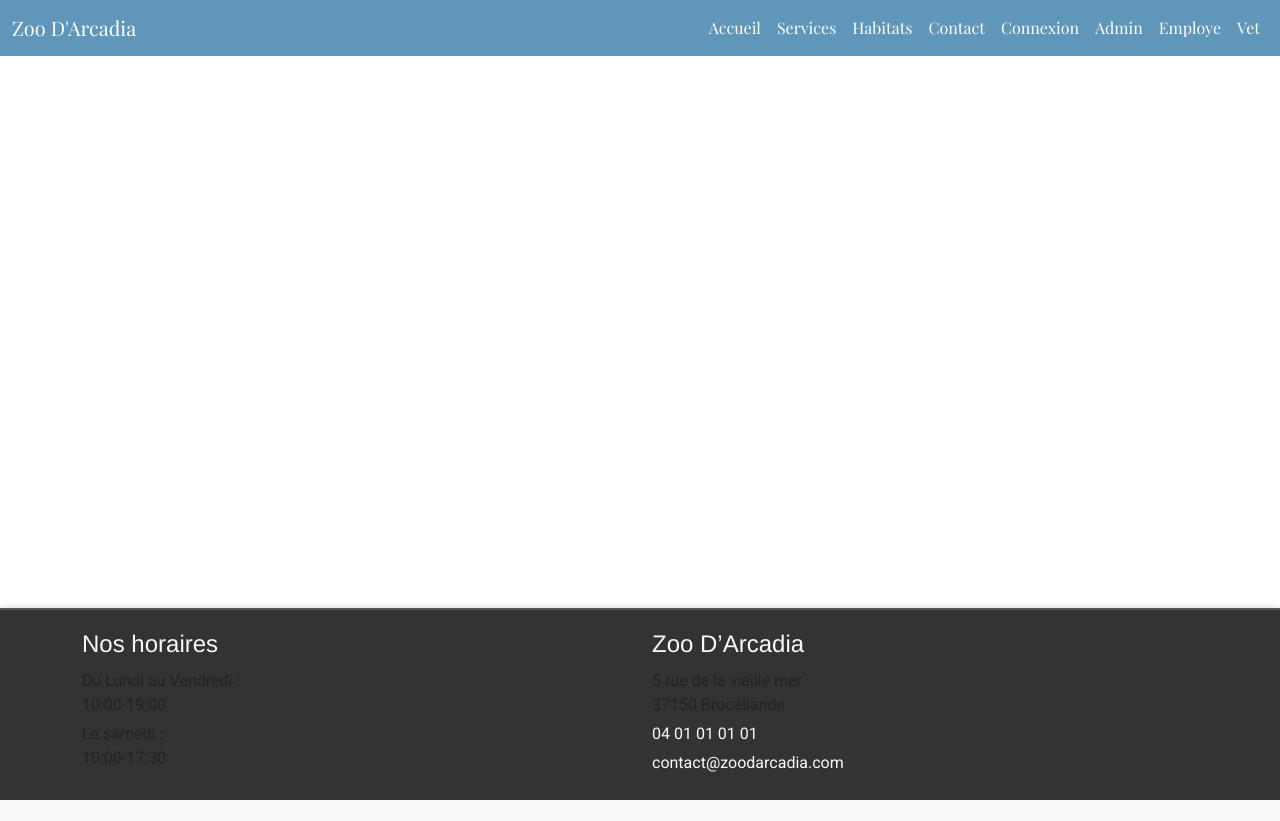
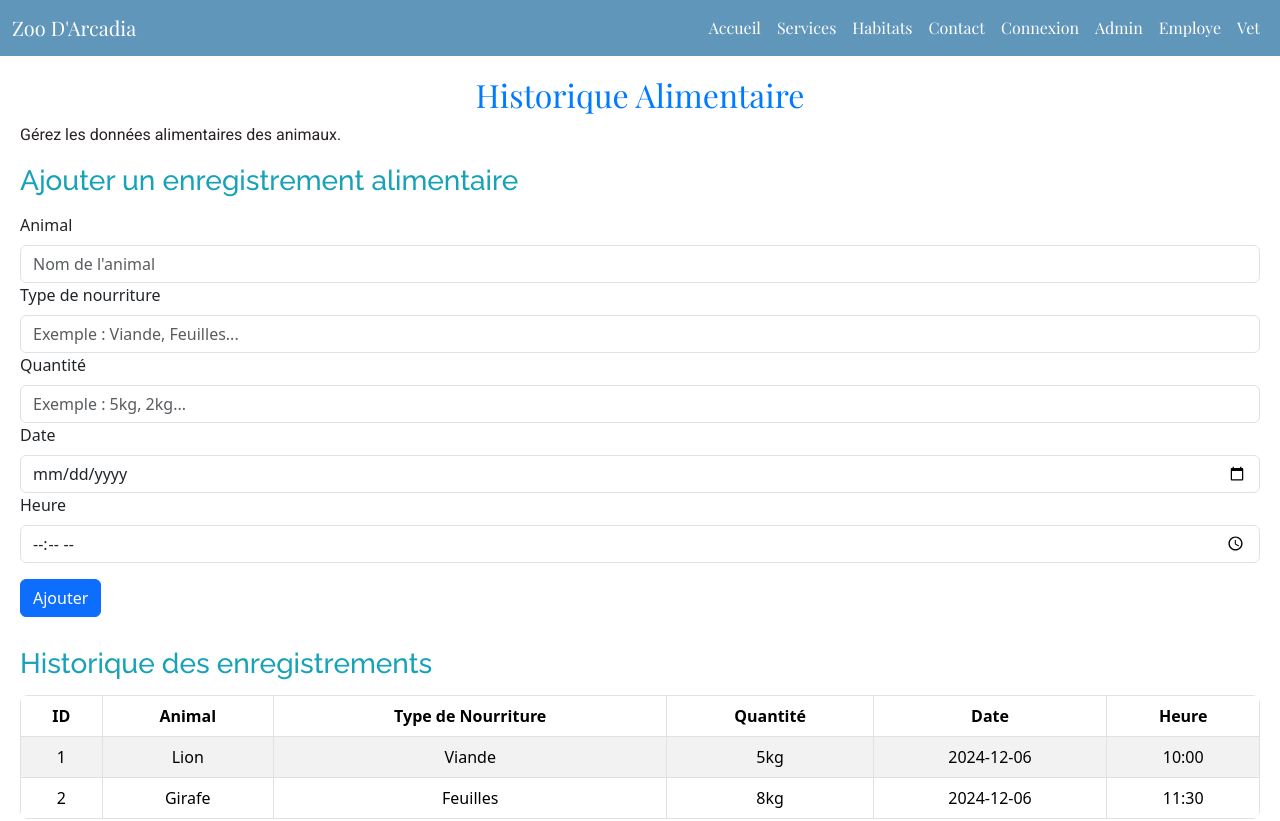
Before and after one commit to Agellid03/ZooArcadiaa, a React (Create React App) app in the folder frontend/: page /employes/AlimentationHistorique in a window 1280 px wide. Shown: the top 821 px of the page. Before the commit the page ends 800 px from the top, so only its background shows below. Built offline with nearby package versions, Linux system fonts and the light colour scheme.

Commit message:
Creation des composants VetReports.jsx pour les comptes rendus du vétérinaire et du composant FoodHistory.jsx pour la gestiond e l'alimentation des animaux par le vet.

```diff
--- /dev/null
+++ b/frontend/src/components/employes/FoodHistory.jsx
@@ -0,0 +1,146 @@
+import React, { useState } from "react";
+import { Button, Form, Table } from "react-bootstrap";
+import "../../styles/foodHistory.css";
+
+const FoodHistory = () => {
+  // Mock des données de l'historique alimentaire
+  const [foodHistory, setFoodHistory] = useState([
+    { id: 1, animal: "Lion", food: "Viande", quantity: "5kg", date: "2024-12-06", time: "10:00" },
+    { id: 2, animal: "Girafe", food: "Feuilles", quantity: "8kg", date: "2024-12-06", time: "11:30" },
+  ]);
+
+  // État pour gérer les données du formulaire d'ajout
+  const [newRecord, setNewRecord] = useState({
+    animal: "",
+    food: "",
+    quantity: "",
+    date: "",
+    time: "",
+  });
+
+  // Gestion des champs du formulaire
+  const handleInputChange = (e) => {
+    const { name, value } = e.target;
+    setNewRecord({ ...newRecord, [name]: value });
+  };
+
+  // Ajout d'un nouvel enregistrement alimentaire
+  const addFoodRecord = () => {
+    if (
+      newRecord.animal &&
+      newRecord.food &&
+      newRecord.quantity &&
+      newRecord.date &&
+      newRecord.time
+    ) {
+      setFoodHistory([
+        ...foodHistory,
+        { ...newRecord, id: foodHistory.length + 1 },
+      ]);
+      setNewRecord({ animal: "", food: "", quantity: "", date: "", time: "" });
+    } else {
+      alert("Veuillez remplir tous les champs.");
+    }
+  };
+
+  return (
+    <div className="food-history">
+      <h2>Historique Alimentaire</h2>
+      <p>Gérez les données alimentaires des animaux.</p>
+
+      {/* Formulaire d'ajout */}
+      <div className="food-form">
+        <h3>Ajouter un enregistrement alimentaire</h3>
+        <Form>
+          <Form.Group>
+            <Form.Label>Animal</Form.Label>
+            <Form.Control
+              type="text"
+              name="animal"
+              placeholder="Nom de l'animal"
+              value={newRecord.animal}
+              onChange={handleInputChange}
+            />
+          </Form.Group>
+
+          <Form.Group>
+            <Form.Label>Type de nourriture</Form.Label>
+            <Form.Control
+              type="text"
+              name="food"
+              placeholder="Exemple : Viande, Feuilles..."
+              value={newRecord.food}
+              onChange={handleInputChange}
+            />
+          </Form.Group>
+
+          <Form.Group>
+            <Form.Label>Quantité</Form.Label>
+            <Form.Control
+              type="text"
+              name="quantity"
+              placeholder="Exemple : 5kg, 2kg..."
+              value={newRecord.quantity}
+              onChange={handleInputChange}
+            />
+          </Form.Group>
+
+          <Form.Group>
+            <Form.Label>Date</Form.Label>
+            <Form.Control
+              type="date"
+              name="date"
+              value={newRecord.date}
+              onChange={handleInputChange}
+            />
+          </Form.Group>
+
+          <Form.Group>
+            <Form.Label>Heure</Form.Label>
+            <Form.Control
+              type="time"
+              name="time"
+              value={newRecord.time}
+              onChange={handleInputChange}
+            />
+          </Form.Group>
+
+          <Button variant="primary" className="mt-3" onClick={addFoodRecord}>
+            Ajouter
+          </Button>
+        </Form>
+      </div>
+
+      {/* Liste des enregistrements */}
+      <div className="food-list">
+        <h3>Historique des enregistrements</h3>
+        <Table striped bordered hover responsive>
+          <thead>
+            <tr>
+              <th>ID</th>
+              <th>Animal</th>
+              <th>Type de Nourriture</th>
+              <th>Quantité</th>
+              <th>Date</th>
+              <th>Heure</th>
+            </tr>
+          </thead>
+          <tbody>
+            {foodHistory.map((record) => (
+              <tr key={record.id}>
+                <td>{record.id}</td>
+                <td>{record.animal}</td>
+                <td>{record.food}</td>
+                <td>{record.quantity}</td>
+                <td>{record.date}</td>
+                <td>{record.time}</td>
+              </tr>
+            ))}
+          </tbody>
+        </Table>
+      </div>
+    </div>
+  );
+};
+
+export default FoodHistory;
--- a/frontend/src/components/employes/VetDashboard.jsx
+++ b/frontend/src/components/employes/VetDashboard.jsx
@@ -5,6 +5,14 @@ import "../../styles/vetDashboard.css";
 
 const VetDashboard = () => {
   const navigate = useNavigate();
+
+  const goToVetReports = () => {
+    navigate('/employes/VetRapports');
+  };
+
+  const goToFoodHistory = () => {
+    navigate('/employes/AlimentationHistorique');
+  };
 
   return (
     <div className="vet-dashboard">
@@ -14,7 +22,7 @@ const VetDashboard = () => {
       <div className="vet-dashboard-buttons">
         <Button
           variant="primary"
-          onClick={() => navigate("/vet/reports")}
+          onClick={goToVetReports}
           className="dashboard-button"
         >
           <i className="fa fa-file-text"></i> Gérer les comptes rendus
@@ -22,7 +30,7 @@ const VetDashboard = () => {
 
         <Button
           variant="success"
-          onClick={() => navigate("/vet/food-history")}
+          onClick={goToFoodHistory}
           className="dashboard-button"
         >
           <i className="fa fa-cutlery"></i> Historique de l'alimentation
--- /dev/null
+++ b/frontend/src/components/employes/VetReports.jsx
@@ -0,0 +1,142 @@
+import React, { useState } from "react";
+import { Button, Form, Table } from "react-bootstrap";
+import "../../styles/vetReports.css";
+
+const VetReports = () => {
+  // État pour gérer les données des comptes rendus
+  const [reports, setReports] = useState([
+    { id: 1, type: "Animal", name: "Lion", content: "Observation quotidienne : RAS", date: "2024-12-01" },
+    { id: 2, type: "Habitat", name: "Enclos des girafes", content: "Problème d'humidité signalé.", date: "2024-12-03" },
+  ]);
+
+  // État pour le formulaire de création de compte rendu
+  const [newReport, setNewReport] = useState({
+    type: "",
+    name: "",
+    content: "",
+    date: "",
+  });
+
+  // Gestion des champs du formulaire
+  const handleInputChange = (e) => {
+    const { name, value } = e.target;
+    setNewReport({ ...newReport, [name]: value });
+  };
+
+  // Ajout d'un nouveau compte rendu
+  const addReport = () => {
+    if (newReport.type && newReport.name && newReport.content && newReport.date) {
+      setReports([...reports, { ...newReport, id: reports.length + 1 }]);
+      setNewReport({ type: "", name: "", content: "", date: "" });
+    } else {
+      alert("Veuillez remplir tous les champs.");
+    }
+  };
+
+  // Suppression d'un compte rendu
+  const deleteReport = (id) => {
+    setReports(reports.filter((report) => report.id !== id));
+  };
+
+  return (
+    <div className="vet-reports">
+      <h2>Gestion des Comptes Rendus</h2>
+      <p>Ajoutez, consultez ou modifiez les comptes rendus des animaux ou habitats.</p>
+
+      {/* Formulaire d'ajout */}
+      <div className="report-form">
+        <h3>Ajouter un nouveau compte rendu</h3>
+        <Form>
+          <Form.Group>
+            <Form.Label>Type</Form.Label>
+            <Form.Control
+              as="select"
+              name="type"
+              value={newReport.type}
+              onChange={handleInputChange}
+            >
+              <option value="">Sélectionner</option>
+              <option value="Animal">Animal</option>
+              <option value="Habitat">Habitat</option>
+            </Form.Control>
+          </Form.Group>
+
+          <Form.Group>
+            <Form.Label>Nom</Form.Label>
+            <Form.Control
+              type="text"
+              name="name"
+              placeholder="Exemple : Lion ou Enclos des girafes"
+              value={newReport.name}
+              onChange={handleInputChange}
+            />
+          </Form.Group>
+
+          <Form.Group>
+            <Form.Label>Contenu</Form.Label>
+            <Form.Control
+              as="textarea"
+              name="content"
+              placeholder="Décrire le compte rendu ici"
+              value={newReport.content}
+              onChange={handleInputChange}
+            />
+          </Form.Group>
+
+          <Form.Group>
+            <Form.Label>Date</Form.Label>
+            <Form.Control
+              type="date"
+              name="date"
+              value={newReport.date}
+              onChange={handleInputChange}
+            />
+          </Form.Group>
+
+          <Button variant="success" className="mt-3" onClick={addReport}>
+            Ajouter
+          </Button>
+        </Form>
+      </div>
+
+      {/* Liste des comptes rendus */}
+      <div className="report-list">
+        <h3>Liste des comptes rendus</h3>
+        <Table striped bordered hover responsive>
+          <thead>
+            <tr>
+              <th>ID</th>
+              <th>Type</th>
+              <th>Nom</th>
+              <th>Contenu</th>
+              <th>Date</th>
+              <th>Actions</th>
+            </tr>
+          </thead>
+          <tbody>
+            {reports.map((report) => (
+              <tr key={report.id}>
+                <td>{report.id}</td>
+                <td>{report.type}</td>
+                <td>{report.name}</td>
+                <td>{report.content}</td>
+                <td>{report.date}</td>
+                <td>
+                  <Button
+                    variant="danger"
+                    size="sm"
+                    onClick={() => deleteReport(report.id)}
+                  >
+                    Supprimer
+                  </Button>
+                </td>
+              </tr>
+            ))}
+          </tbody>
+        </Table>
+      </div>
+    </div>
+  );
+};
+
+export default VetReports;
--- a/frontend/src/routes/AppRouter.jsx
+++ b/frontend/src/routes/AppRouter.jsx
@@ -16,6 +16,9 @@ import AnimalsStats from "../components/admin/AnimalsStats"
 import ManageHabitats from "../components/admin/ManageHabitats";
 import EmployeDashboard from "../components/employes/EmployeDashboard";
 import VetDashboard from "../components/employes/VetDashboard";
+import VetReports from "../components/employes/VetReports";
+import FoodHistory from "../components/employes/FoodHistory";
+
 
 const AppRouter = () => {
   return (
@@ -36,7 +39,9 @@ const AppRouter = () => {
           <Route path="admin/ConsultationsAnimaux" element={<AnimalsStats/>} ></Route>
           <Route path="admin/GestionHabitats" element={<ManageHabitats/>} ></Route>
           <Route path="employes/Dashboard" element={<EmployeDashboard/>} ></Route>
-          <Route path="employes/vetDashboard" element={<VetDashboard/>} ></Route>
+          <Route path="employes/VetDashboard" element={<VetDashboard/>} ></Route>
+          <Route path="employes/VetRapports" element={<VetReports/>} ></Route>
+          <Route path="employes/AlimentationHistorique" element={<FoodHistory/>} ></Route>
         </Routes>
         </div>
       <Footer />
--- /dev/null
+++ b/frontend/src/styles/foodHistory.css
@@ -0,0 +1,27 @@
+.food-history {
+  padding: 20px;
+}
+
+.food-history h2 {
+  color: #007bff;
+  text-align: center;
+}
+
+.food-history .food-form h3,
+.food-history .food-list h3 {
+  color: #17a2b8;
+  margin-bottom: 15px;
+}
+
+.food-history .food-form {
+  margin-bottom: 30px;
+}
+
+.table-responsive {
+  overflow-x: auto;
+}
+
+.table th, .table td {
+  text-align: center;
+  vertical-align: middle;
+}
--- /dev/null
+++ b/frontend/src/styles/vetReports.css
@@ -0,0 +1,26 @@
+.vet-reports {
+  padding: 20px;
+}
+
+.vet-reports h2 {
+  color: #007bff;
+  text-align: center;
+}
+
+.vet-reports .report-form {
+  margin-bottom: 30px;
+}
+
+.vet-reports .report-form h3 {
+  color: #28a745;
+  margin-bottom: 15px;
+}
+
+.vet-reports .report-list h3 {
+  color: #007bff;
+  margin-bottom: 15px;
+}
+
+.table-responsive {
+  overflow-x: auto;
+}
```
